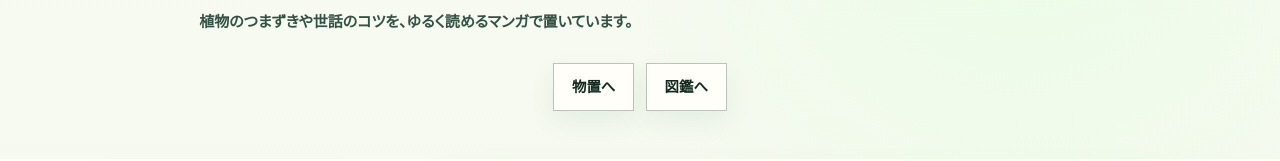
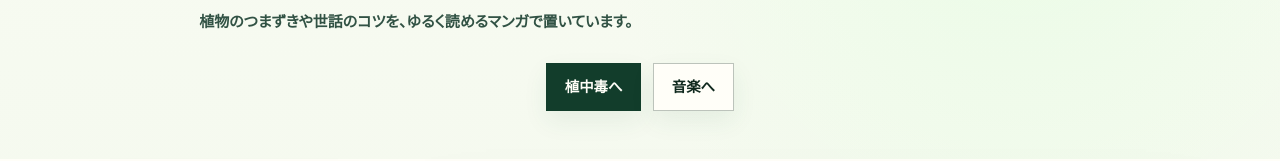
Before and after one commit to kumag36/aroid-nfc, a Next.js app: page /museum in a window 1280 px wide. Shown: the part 215-376 px from the top of the page. Built offline with nearby package versions, Linux system fonts and the light colour scheme; no server answers; a web font is replaced by a local one.

Commit message:
Publish manga room

```diff
--- a/app/components/BrandHeader.tsx
+++ b/app/components/BrandHeader.tsx
@@ -5,6 +5,7 @@ import ThemeToggle from './ThemeToggle'
 const navItems = [
   { href: '/shokuchudoku', label: '植中毒' },
   { href: '/lab', label: '音楽' },
+  { href: '/museum', label: 'マンガ' },
 ]
 
 export default function BrandHeader() {
--- a/app/components/MobileBottomNav.tsx
+++ b/app/components/MobileBottomNav.tsx
@@ -6,6 +6,7 @@ import { usePathname } from 'next/navigation'
 const items = [
   { href: '/shokuchudoku', label: '植中毒' },
   { href: '/lab', label: '音楽' },
+  { href: '/museum', label: 'マンガ' },
 ]
 
 export default function MobileBottomNav() {
--- a/app/components/SiteFooter.tsx
+++ b/app/components/SiteFooter.tsx
@@ -3,6 +3,7 @@ import Link from 'next/link'
 const footerLinks = [
   { href: '/shokuchudoku', label: '植中毒' },
   { href: '/lab', label: '音楽' },
+  { href: '/museum', label: 'マンガ' },
 ]
 
 export default function SiteFooter() {
--- a/app/museum/page.tsx
+++ b/app/museum/page.tsx
@@ -24,11 +24,11 @@ export default async function MuseumPage() {
             植物のつまずきや世話のコツを、ゆるく読めるマンガで置いています。
           </p>
           <div className="mt-7 flex flex-wrap justify-center gap-3">
+            <Link href="/shokuchudoku" className="zmk-button zmk-button-primary">
+              植中毒へ
+            </Link>
             <Link href="/lab" className="zmk-button">
-              物置へ
-            </Link>
-            <Link href="/dictionary" className="zmk-button">
-              図鑑へ
+              音楽へ
             </Link>
           </div>
         </div>
--- a/app/not-found.tsx
+++ b/app/not-found.tsx
@@ -14,6 +14,7 @@ export default function NotFound() {
           <>
             <Link href="/shokuchudoku" className="zmk-button zmk-button-primary">植中毒へ</Link>
             <Link href="/lab" className="zmk-button">音楽へ</Link>
+            <Link href="/museum" className="zmk-button">マンガへ</Link>
           </>
         }
       />
--- a/app/robots.ts
+++ b/app/robots.ts
@@ -4,7 +4,7 @@ export default function robots(): MetadataRoute.Robots {
   return {
     rules: {
       userAgent: '*',
-      allow: ['/shokuchudoku', '/lab', '/music'],
+      allow: ['/shokuchudoku', '/lab', '/music', '/museum'],
       disallow: ['/'],
     },
     sitemap: 'https://zamakuri.jp/sitemap.xml',
--- a/app/sitemap.ts
+++ b/app/sitemap.ts
@@ -4,7 +4,7 @@ const baseUrl = 'https://zamakuri.jp'
 
 export default function sitemap(): MetadataRoute.Sitemap {
   const now = new Date()
-  const staticRoutes = ['/shokuchudoku', '/lab']
+  const staticRoutes = ['/shokuchudoku', '/lab', '/museum']
 
   return staticRoutes.map((path) => ({
     url: `${baseUrl}${path}`,
--- a/middleware.ts
+++ b/middleware.ts
@@ -18,7 +18,7 @@ const protectedPrefixes = [
   '/api/nfc/verify',
 ]
 
-const publicOpenPaths = ['/_not-found', '/shokuchudoku', '/lab', '/music']
+const publicOpenPaths = ['/_not-found', '/shokuchudoku', '/lab', '/music', '/museum']
 
 const publicOpenPrefixes = [
   '/_next',
@@ -35,6 +35,7 @@ const publicOpenPrefixes = [
   '/music/admin',
   '/fonts',
   '/music',
+  '/museum',
   '/shokuchudoku',
 ]
 
```
